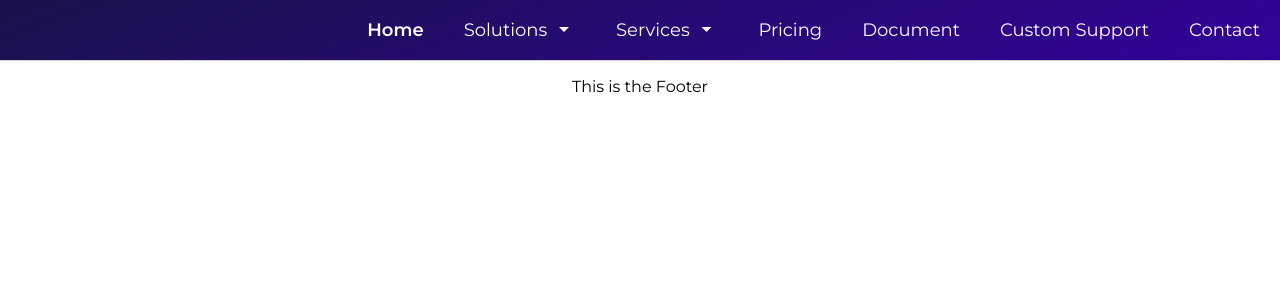
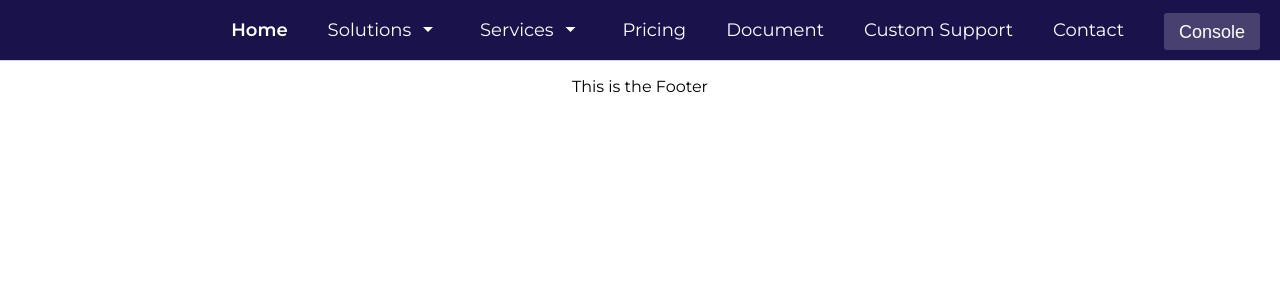
Before and after one commit to eastwillie/eastwille.github.io, a Vue app: page /#/home in a window 1280 px wide. Shown: the top 300 px of the page. Built offline with nearby package versions, Linux system fonts and the light colour scheme.

Commit message:
fixing console button

```diff
--- a/src/views/components/AppNavigation/Index.vue
+++ b/src/views/components/AppNavigation/Index.vue
@@ -59,6 +59,16 @@
       >
         {{ $t(`button['contact']`) }}
       </el-menu-item>
+      <el-menu-item
+        index="/console"
+      >
+        <el-button
+          size="small"
+          class="console-button"
+        >
+          {{ $t(`button['console']`) }}
+        </el-button>
+      </el-menu-item>
     </el-menu>
   </div>
 </template>
@@ -82,7 +92,7 @@
     align-items: center;
     font-family: 'Montserrat', sans-serif;
     text-transform: capitalize;
-    background: linear-gradient(339.91deg, #33029B -2.33%, #1A124B 98.52%);
+    background: #1A124B;
 
     .console-button {
       text-transform: capitalize;
```
